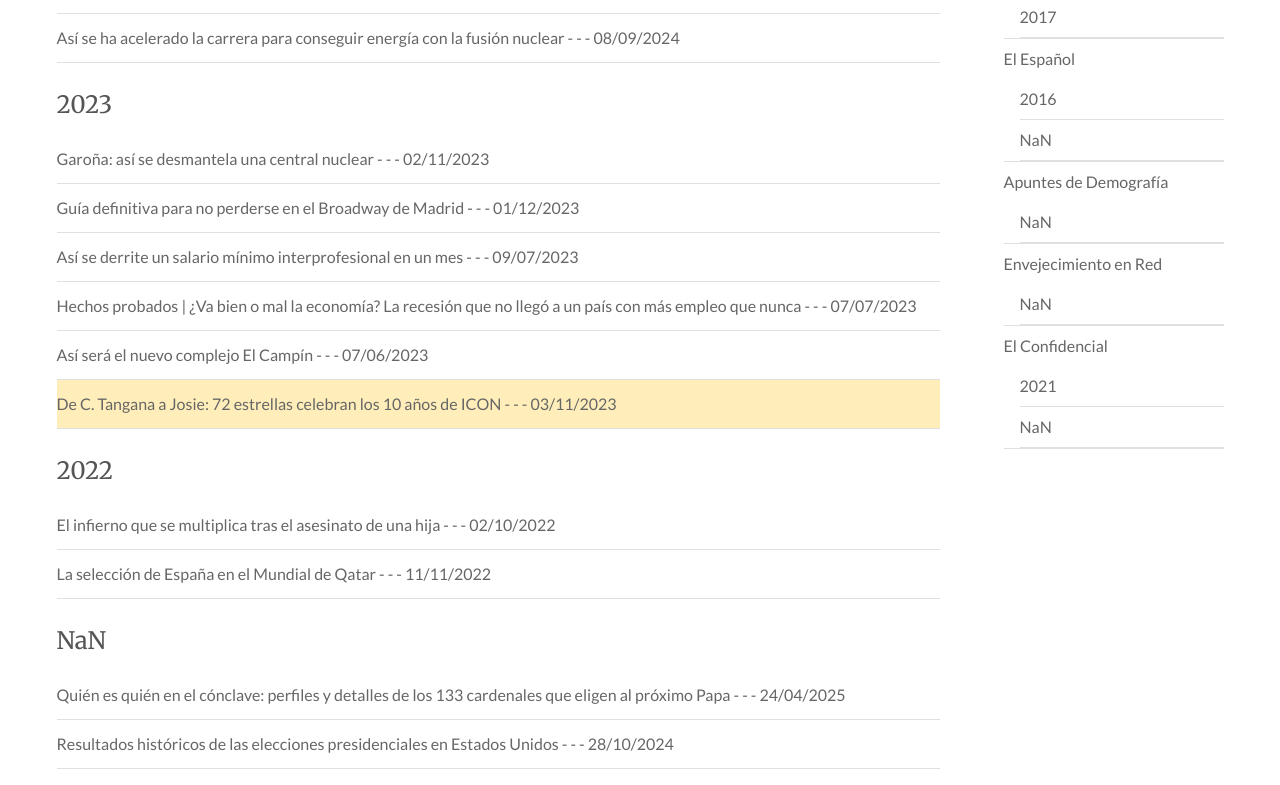
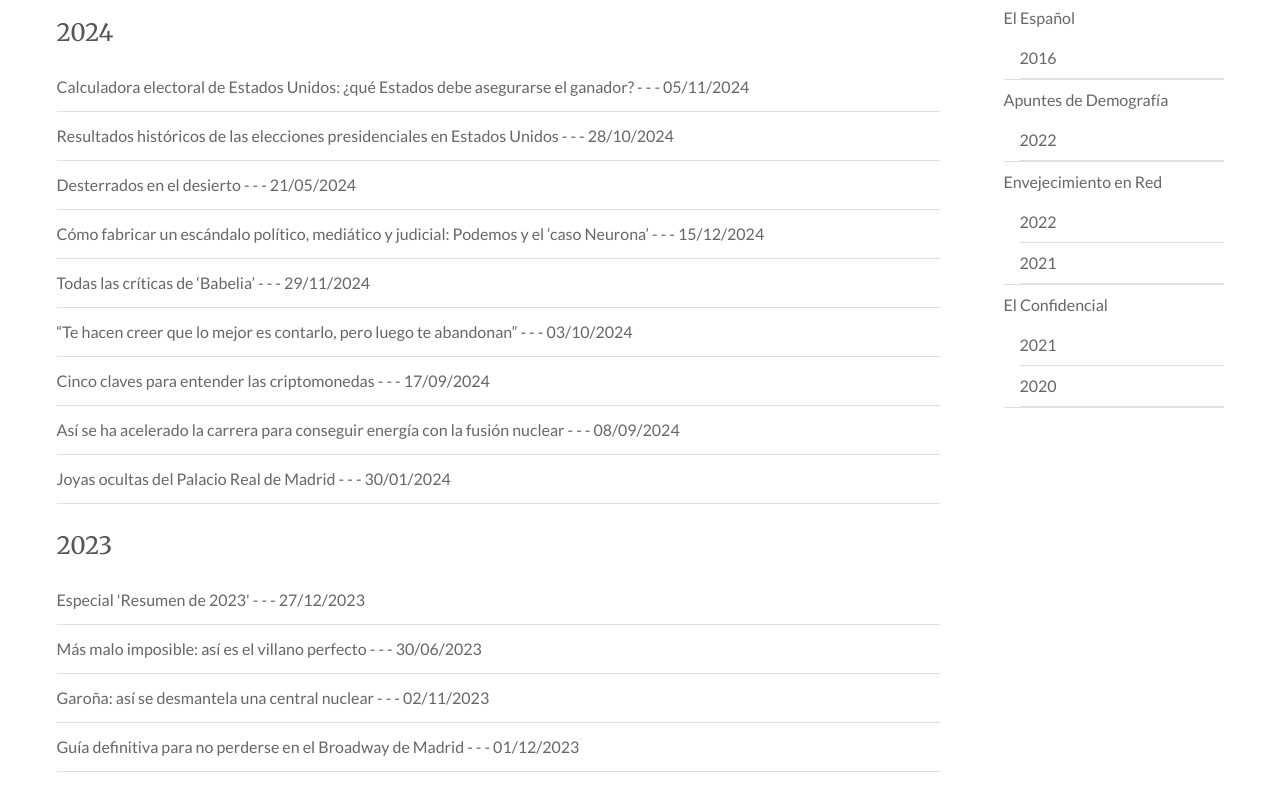
Before and after one commit to CarlosMunozDiaz/carlosmunozdiaz.github.io, a SvelteKit app: page /works in a window 1280 px wide. Shown: the part 709-1494 px from the top of the page. Built offline with nearby package versions, Linux system fonts and the light colour scheme.

Commit message:
Modificaciones en artículos

```diff
--- a/src/lib/data/articles.json
+++ b/src/lib/data/articles.json
@@ -562,9 +562,9 @@
   },
   {
     "id": 52,
-    "title": "",
-    "description": "",
-    "authors": "",
+    "title": "Objetivo 70%: la inmunidad de rebaño y el final de la pandemia en España",
+    "description": "Desarrollo de la animación de apertura y de la visualización en scroll con puntos (con opacidad o no en función de los enfermos por Covid).",
+    "authors": "Varios autores",
     "medio": "El Confidencial",
     "fecha": "26/06/2021",
     "link": "https://www.elconfidencial.com/espana/2021-06-26/objetivo-70-la-inmunidad-de-rebano-y-el-final-de-la-pandemia-en-espana_3148283/",
@@ -573,9 +573,9 @@
   },
   {
     "id": 53,
-    "title": "Objetivo 70%: la inmunidad de rebaño y el final de la pandemia en España",
-    "description": "Desarrollo de la animación de apertura y de la visualización en scroll con puntos (con opacidad o no en función de los enfermos por Covid).",
-    "authors": "Varios autores",
+    "title": "Más allá de la pregunta de Vox por el 'popper': ¿sirve para algo insistir al Gobierno?",
+    "description": "Escrapeo semanal de las preguntas escritas en el Congreso de los Diputados que sirvió para elaborar este artículo.",
+    "authors": "Dario Ojeda, Carlos Muñoz",
     "medio": "El Confidencial",
     "fecha": "06/06/2021",
     "link": "https://www.elconfidencial.com/espana/2021-06-06/gobierno-preguntas-congreso-senado-partidos_3116691/",
@@ -584,9 +584,9 @@
   },
   {
     "id": 54,
-    "title": "Más allá de la pregunta de Vox por el 'popper': ¿sirve para algo insistir al Gobierno?",
-    "description": "Escrapeo semanal de las preguntas escritas en el Congreso de los Diputados que sirvió para elaborar este artículo.",
-    "authors": "Dario Ojeda, Carlos Muñoz",
+    "title": "Los resultados de las elecciones en Madrid, calle a calle: ¿a quién han votado en tu barrio?",
+    "description": "Desarrollo del mapa (con Mapbox GL JS) y uso de la API de El Confidencial para obtener los resultados de las elecciones.",
+    "authors": "Varios autores",
     "medio": "El Confidencial",
     "fecha": "05/05/2021",
     "link": "https://www.elconfidencial.com/espana/madrid/2021-05-05/resultados-elecciones-madrid-calle_3059039/",
@@ -596,7 +596,7 @@
   {
     "id": 55,
     "title": "Los resultados de las elecciones en Madrid, calle a calle: ¿a quién han votado en tu barrio?",
-    "description": "Desarrollo del mapa (con Mapbox GL JS) y uso de la API de El Confidencial para obtener los resultados de las elecciones.",
+    "description": "Desarrollo del mapa (con D3.js) y uso de la API de El Confidencial para obtener los resultados de las elecciones.",
     "authors": "Varios autores",
     "medio": "El Confidencial",
     "fecha": "05/05/2021",
@@ -606,28 +606,17 @@
   },
   {
     "id": 56,
-    "title": "Los resultados de las elecciones en Madrid, municipio a municipio",
-    "description": "Desarrollo del mapa (con D3.js) y uso de la API de El Confidencial para obtener los resultados de las elecciones.",
-    "authors": "Varios autores",
+    "title": "La España que creó empleo en la crisis: de la periferia de Madrid al mundo rural",
+    "description": "Uso de Mapshaper para cruzar los polígonos de las comarcas con los datos de afiliados por provincias.",
+    "authors": "Javier G. Jorrín, Dario Ojeda, Carlos Muñoz",
     "medio": "El Confidencial",
-    "fecha": "28/03/2021",
-    "link": "https://www.elconfidencial.com/economia/2021-03-28/espana-empleo-crisis-periferia-madrid-mundo-rural_3010420/",
+    "fecha": "14/03/2021",
+    "link": "https://www.elconfidencial.com/economia/2021-03-28/espana-empleo-crisis-periferia-madrid-mundo-rural_3010420//",
     "image": "",
     "destacado": false
   },
   {
     "id": 57,
-    "title": "La España que creó empleo en la crisis: de la periferia de Madrid al mundo rural",
-    "description": "Uso de Mapshaper para cruzar los polígonos de las comarcas con los datos de afiliados por provincias.",
-    "authors": "Javier G. Jorrín, Dario Ojeda, Carlos Muñoz",
-    "medio": "El Confidencial",
-    "fecha": "14/03/2021",
-    "link": "https://www.elconfidencial.com/economia/2021-03-14/secuelas-un-ano-completo-pandemia-economica_2989571/",
-    "image": "",
-    "destacado": false
-  },
-  {
-    "id": 58,
     "title": "Panel económico",
     "description": "Desarrollo de las visualizaciones interactivas de los bloques.",
     "authors": "Varios autores",
--- a/src/routes/works/+page.svelte
+++ b/src/routes/works/+page.svelte
@@ -3,7 +3,8 @@
 
   const groupedPosts = posts.reduce((acc, post) => {
       const medio = post.medio;
-      const year = new Date(post.fecha).getFullYear();
+      const [day, month, yearStr] = post.fecha.split('/');
+      const year = parseInt(yearStr, 10);
       if (!acc[medio]) acc[medio] = {};
       if (!acc[medio][year]) acc[medio][year] = [];
       acc[medio][year].push(post);
```
